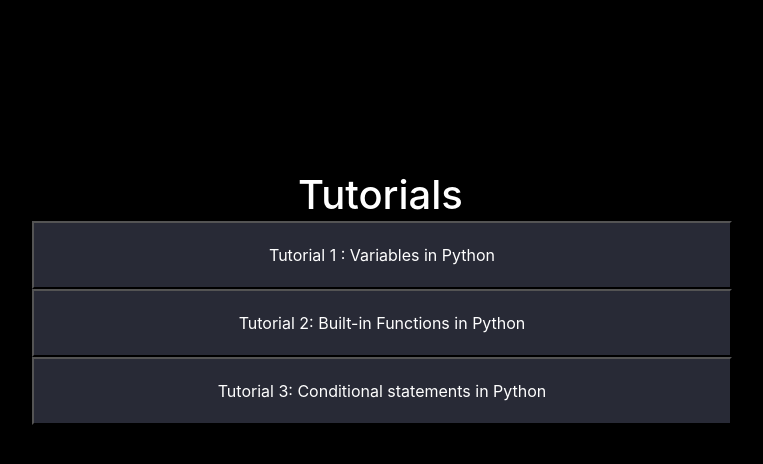
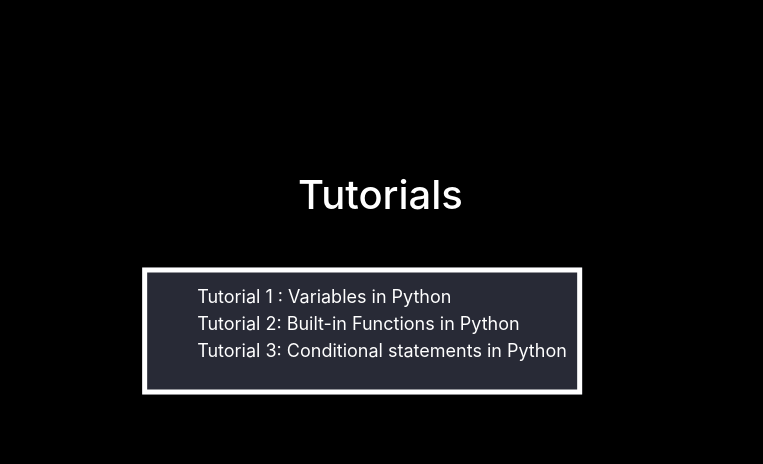
Before and after one commit to roysti10/Licht, a Flask app: template app/templates/index.html in a window 1280 px wide. Shown: the part 69-533 px from the top of the page, without its empty margins (278-1041 px from the left). Run offline with Flask 2, Linux system fonts and the light colour scheme; the template is opened without the code that fills it, so the values that code supplies are empty.

Commit message:
Removed buttons from the hyperlinks

```diff
--- a/app/templates/index.html
+++ b/app/templates/index.html
@@ -9,16 +9,16 @@
 	}
 	.center{
 	 position: absolute;
-	 /*background-color: #282a36;*/
+	 background-color: #282a36;
 	 color: white;
 
-  left: 50%;
+  left:50%;
 
   top: 50%;
 
   transform: translate(-50%, -50%);
 
-  /*border: 5px solid white;*/
+  border: 5px solid white;
 
   padding: 10px;
 	}
@@ -29,14 +29,6 @@
 		color: white;
 	}
 
-	.Link{
-		background-color: #282a36;
-		width: 700px;
-		padding: 20px;
-	 	color: white;
-
-
-	}
 
 
 	.navbar-brand{
@@ -55,6 +47,7 @@
 	.hyperlink{
 
 		color:white;
+		font-size:large;
 
 	}
 </style>
@@ -81,21 +74,15 @@
 	<div class="center">
 	<ul class="tutorial-link-list">
 	<li>
-	<button class="Link">
 	<a class="hyperlink" id = "first" href="{{ url_for('tutorial', type='one') }}">Tutorial 1 : Variables in Python </a>
-	</button>
 	</li>
 
 	<li>
-	<button class="Link">
 	<a class="hyperlink" id = "second" href="{{ url_for('tutorial', type='two') }}">Tutorial 2: Built-in Functions in Python</a>
-	</button>
 	</li>
 
 	<li>
-	<button class ="Link">
 	<a class="hyperlink" id = "third" href="{{ url_for('tutorial', type='three') }}">Tutorial 3: Conditional statements in Python</a>
-	</button>
 	</li>
 
 	</ul>
```
